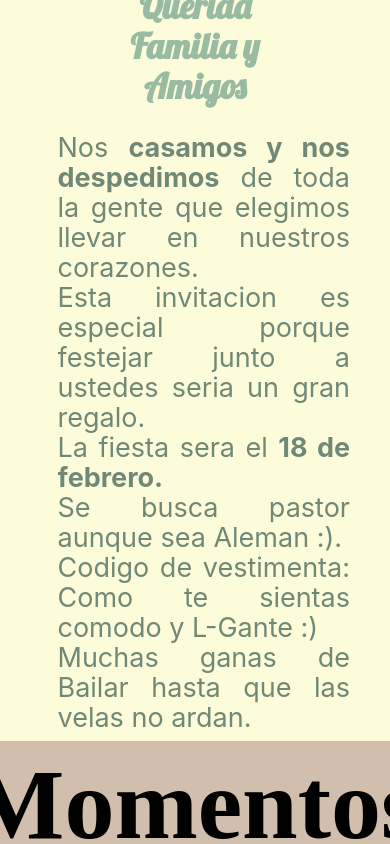
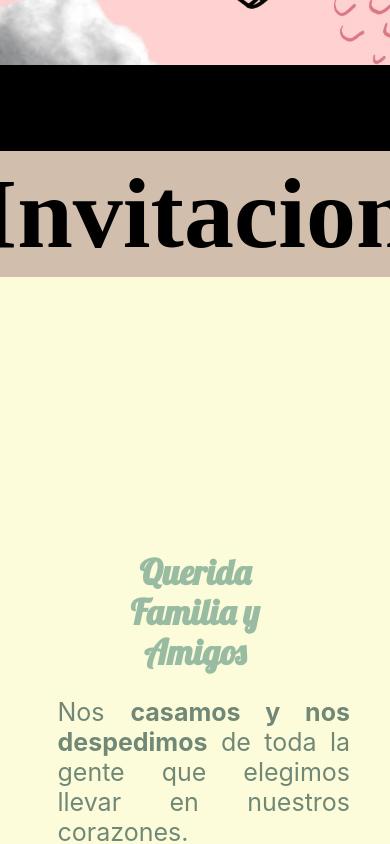
Before and after one commit to francoarriola/juliyfranco, a React (Create React App) app: page / in a window 390 px wide. Shown: the part 820-1664 px from the top of the page. Built offline with nearby package versions, Linux system fonts and the light colour scheme; a web font is replaced by a local one.

Commit message:
acomodando css

```diff
--- a/src/Components/Home/index.module.scss
+++ b/src/Components/Home/index.module.scss
@@ -29,7 +29,7 @@
       background-image: url(../../Resources/portada.jpeg);
       background-position: -80px;
       background-size: 500px 800px;
-      height: 80vh;
+      height: 115vh;
     }
     p {
       position: relative;
--- a/src/Components/Where/index.module.scss
+++ b/src/Components/Where/index.module.scss
@@ -7,8 +7,14 @@
   align-items: center;
   justify-content: space-around;
   height: 95vh;
+  @media (max-width: 700px) {
+    height: 110vh;
+  }
   @media (max-width: 600px) {
-    height: 90vh;
+    height: 120vh;
+  }
+  @media (max-width: 500px) {
+    height: 150vh;
   }
 }
 
@@ -66,7 +72,7 @@
       overflow: hidden;
     }
     @media (max-width: 500px) {
-      font-size: 27px;
+      font-size: 25px;
       width: 150%;
       line-height: 30px;
       margin-left: -40px;
```
